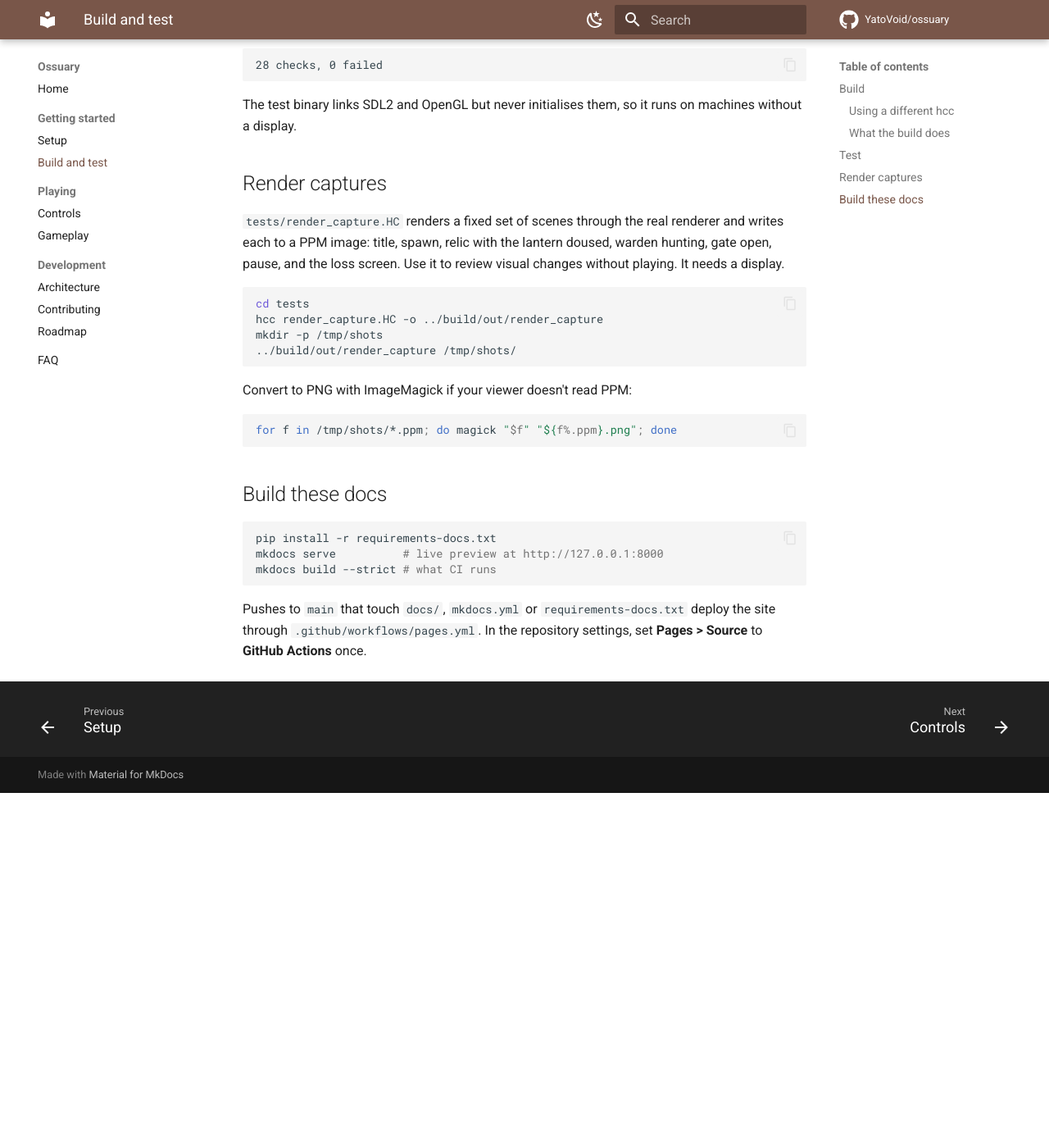
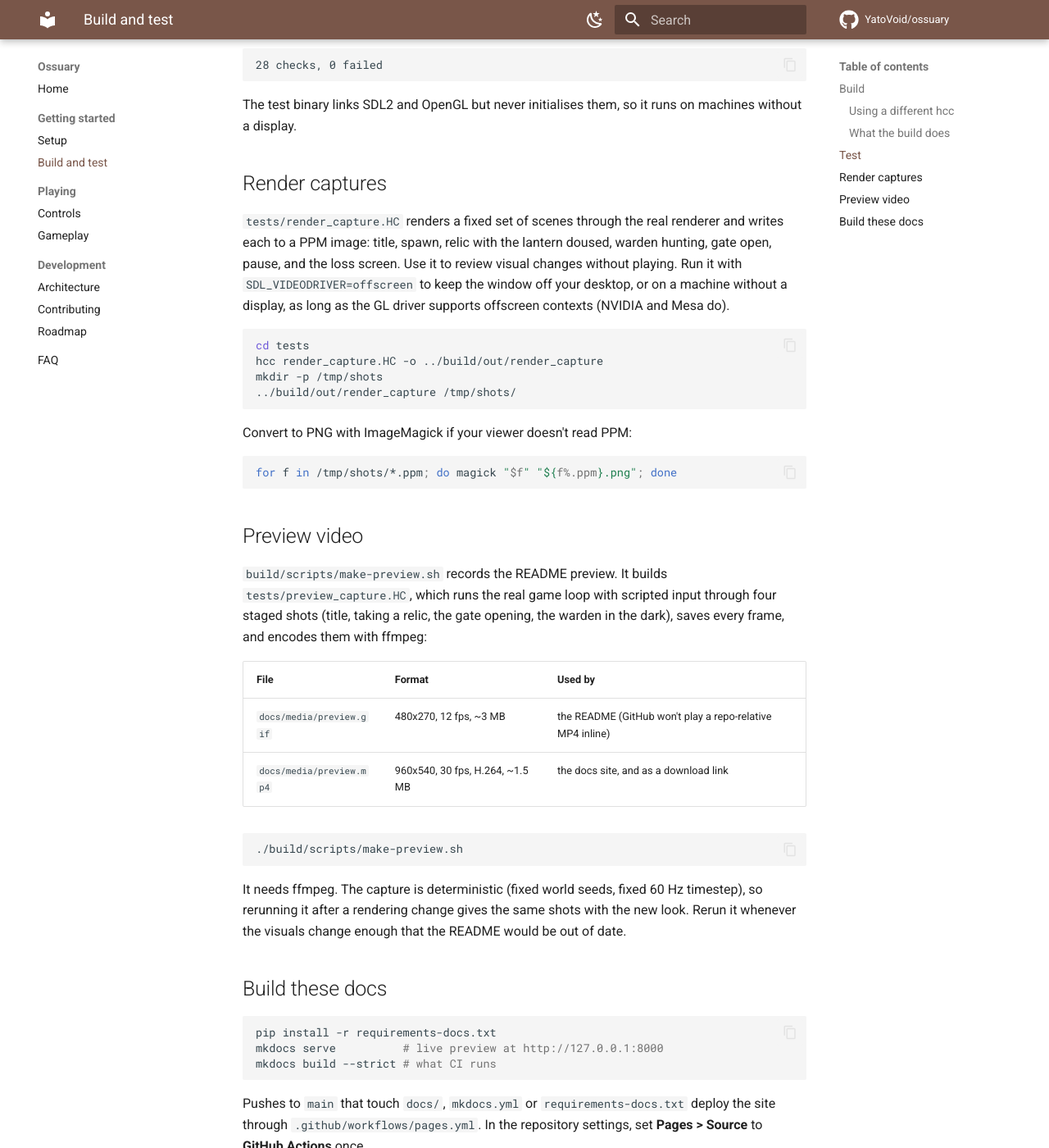
Before and after one commit to YatoVoid/ossuary, an MkDocs documentation site: the page built from docs/build.md, in a window 1280 px wide and 1400 px high, scrolled down 1686 px. Shown: the whole window at 82% size. Built offline with MkDocs 1.6.1 and Material for MkDocs 9.7.7, drawn with Linux system fonts in a browser that asks for light colours; comment, search, counter and statistics services are not loaded; before the commit the page ends 2653 px from its top, so only the background shows below that.

Commit message:
Add gameplay preview captured from the game
tests/preview_capture.HC runs the real game loop with scripted input
and saves each frame; build/scripts/make-preview.sh encodes them to the
MP4 and GIF now shown at the top of the README and docs home.

````diff
--- a/docs/build.md
+++ b/docs/build.md
@@ -83,7 +83,7 @@ The test binary links SDL2 and OpenGL but never initialises them, so it runs on
 
 ## Render captures
 
-`tests/render_capture.HC` renders a fixed set of scenes through the real renderer and writes each to a PPM image: title, spawn, relic with the lantern doused, warden hunting, gate open, pause, and the loss screen. Use it to review visual changes without playing. It needs a display.
+`tests/render_capture.HC` renders a fixed set of scenes through the real renderer and writes each to a PPM image: title, spawn, relic with the lantern doused, warden hunting, gate open, pause, and the loss screen. Use it to review visual changes without playing. Run it with `SDL_VIDEODRIVER=offscreen` to keep the window off your desktop, or on a machine without a display, as long as the GL driver supports offscreen contexts (NVIDIA and Mesa do).
 
 ```sh
 cd tests
@@ -98,6 +98,21 @@ Convert to PNG with ImageMagick if your viewer doesn't read PPM:
 for f in /tmp/shots/*.ppm; do magick "$f" "${f%.ppm}.png"; done
 ```
 
+## Preview video
+
+`build/scripts/make-preview.sh` records the README preview. It builds `tests/preview_capture.HC`, which runs the real game loop with scripted input through four staged shots (title, taking a relic, the gate opening, the warden in the dark), saves every frame, and encodes them with ffmpeg:
+
+| File | Format | Used by |
+|---|---|---|
+| `docs/media/preview.gif` | 480x270, 12 fps, ~3 MB | the README (GitHub won't play a repo-relative MP4 inline) |
+| `docs/media/preview.mp4` | 960x540, 30 fps, H.264, ~1.5 MB | the docs site, and as a download link |
+
+```sh
+./build/scripts/make-preview.sh
+```
+
+It needs ffmpeg. The capture is deterministic (fixed world seeds, fixed 60 Hz timestep), so rerunning it after a rendering change gives the same shots with the new look. Rerun it whenever the visuals change enough that the README would be out of date.
+
 ## Build these docs
 
 ```sh
````
Also changed, not shown: README.md (+26 -5 lines), docs/index.md (+3 -1 lines), 4 other files.
